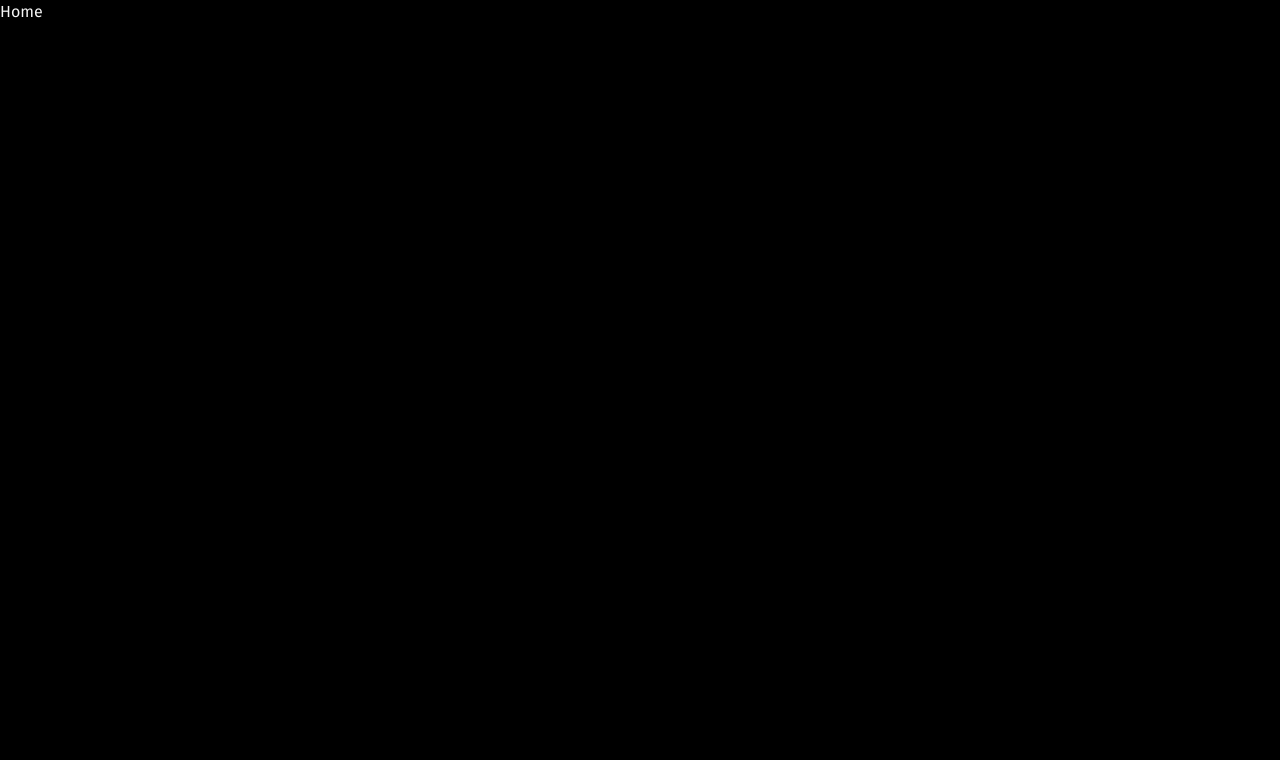
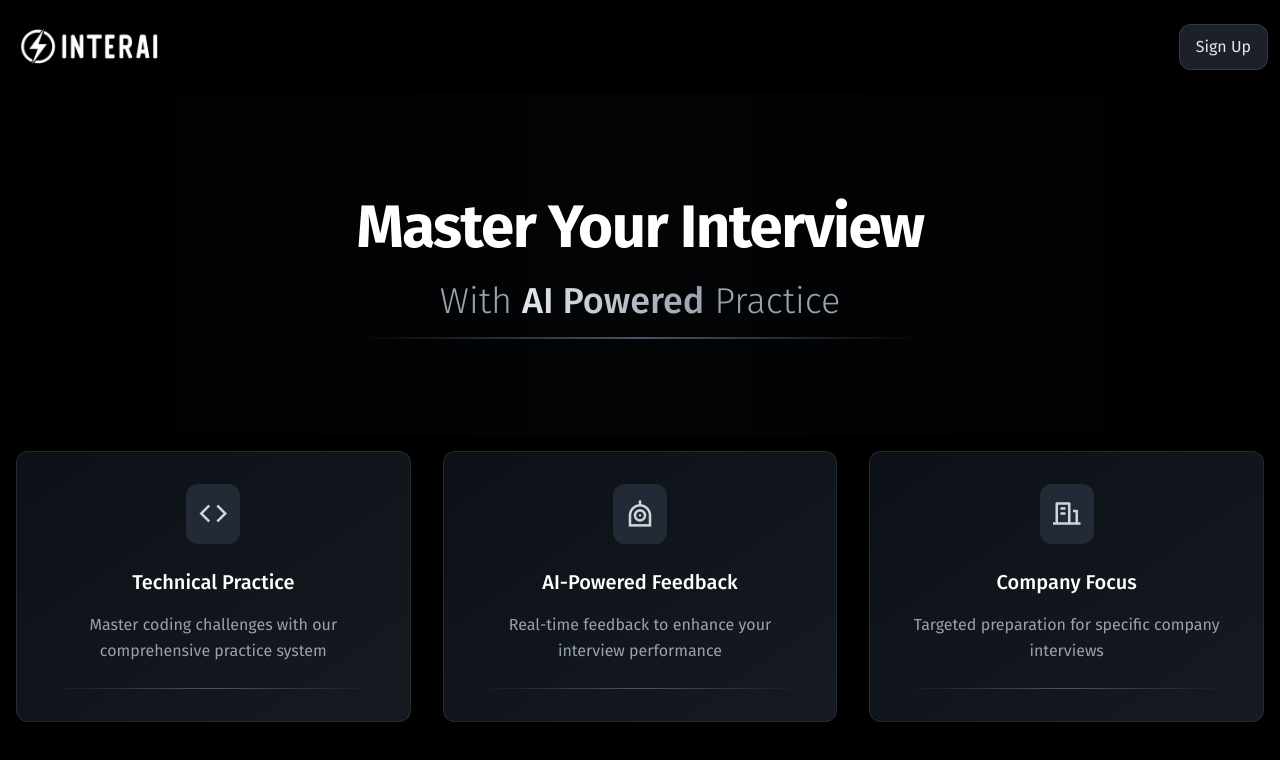
Before and after one commit to szatmarimihaly/InterAI-Project, a React (Vite) app: page / in a window 1280 px wide. Shown: the top 760 px of the page. Built offline with nearby package versions, Linux system fonts and the light colour scheme.

Commit message:
Landing page setup

```diff
--- a/src/components/AuthForm.jsx
+++ b/src/components/AuthForm.jsx
@@ -40,7 +40,7 @@ const AuthForm = ({ text, alreadyOrNot, RouteToButton, onClick }) => {
     return (
         <div className="min-h-screen flex items-center justify-center bg-auto bg-center"
              style={{ backgroundImage: "url('/bg.png')" }}>
-            <div className="bg-gray-900 p-8 rounded-lg shadow-lg w-96">
+            <div className="bg-gray-700/50 p-8 rounded-lg shadow-lg w-96">
                 <h1 className="text-2xl text-white font-bold mb-6">{text}</h1>
                 <form onSubmit={handleSubmit} className="space-y-4">
                     <label>Email:</label>
@@ -68,7 +68,7 @@ const AuthForm = ({ text, alreadyOrNot, RouteToButton, onClick }) => {
                     {error && <p className="text-red-500 mt-4 mb-4 text-sm text-center">{error}</p>}
                     <button
                         type="submit"
-                        className="text-white bg-gray-800 transition duration-300 ease-in-out hover:bg-gray-600 w-full rounded-lg h-10">
+                        className="text-white bg-gray-600/50 transition duration-300 ease-in-out hover:bg-gray-600 w-full rounded-lg h-10">
                         {text}
                     </button>
                 </form>
--- /dev/null
+++ b/src/components/HomeCard.jsx
@@ -0,0 +1,65 @@
+import React from "react"
+
+const HomeCard = () => {
+    return (
+      <div className="container mx-auto px-4 py-4">
+        <div className="grid grid-cols-1 md:grid-cols-3 gap-8">
+
+          <div className="bg-gradient-to-br from-gray-800/40 to-gray-700/40
+                        backdrop-blur-sm rounded-xl p-8
+                        border border-gray-700/50 shadow-lg">
+            <div className="flex justify-center mb-6">
+              <div className="p-3 bg-gray-700/50 rounded-xl">
+                <i className="ri-code-line text-3xl text-gray-300"></i>
+              </div>
+            </div>
+            <h3 className="text-xl font-medium text-white text-center mb-4">
+              Technical Practice
+            </h3>
+            <p className="text-gray-400 text-center leading-relaxed">
+              Master coding challenges with our comprehensive practice system
+            </p>
+            <div className="mt-6 w-full h-[1px] bg-gradient-to-r
+                          from-transparent via-gray-600 to-transparent" />
+          </div>
+
+          <div className="bg-gradient-to-br from-gray-800/40 to-gray-700/40
+                        backdrop-blur-sm rounded-xl p-8
+                        border border-gray-700/50 shadow-lg">
+            <div className="flex justify-center mb-6">
+              <div className="p-3 bg-gray-700/50 rounded-xl">
+                <i className="ri-robot-line text-3xl text-gray-300"></i>
+              </div>
+            </div>
+            <h3 className="text-xl font-medium text-white text-center mb-4">
+              AI-Powered Feedback
+            </h3>
+            <p className="text-gray-400 text-center leading-relaxed">
+              Real-time feedback to enhance your interview performance
+            </p>
+            <div className="mt-6 w-full h-[1px] bg-gradient-to-r
+                          from-transparent via-gray-600 to-transparent" />
+          </div>
+
+          <div className="bg-gradient-to-br from-gray-800/40 to-gray-700/40
+                        backdrop-blur-sm rounded-xl p-8
+                        border border-gray-700/50 shadow-lg">
+            <div className="flex justify-center mb-6">
+              <div className="p-3 bg-gray-700/50 rounded-xl">
+                <i className="ri-building-line text-3xl text-gray-300"></i>
+              </div>
+            </div>
+            <h3 className="text-xl font-medium text-white text-center mb-4">
+              Company Focus
+            </h3>
+            <p className="text-gray-400 text-center leading-relaxed">
+              Targeted preparation for specific company interviews
+            </p>
+            <div className="mt-6 w-full h-[1px] bg-gradient-to-r
+                          from-transparent via-gray-600 to-transparent" />
+          </div>
+        </div>
+      </div>
+  );
+};
+export default HomeCard
--- a/src/pages/Home.jsx
+++ b/src/pages/Home.jsx
@@ -1,8 +1,61 @@
 import React from 'react'
+import { useNavigate } from 'react-router-dom'
+import HomeCard from '../components/HomeCard';
 
 const Home = () => {
+
+  const navigate = useNavigate();
+
+  const goToSign = () => {
+    navigate("/sign-up")
+  };
+
   return (
-    <div>Home</div>
+    <div classname = "flex flex-col items-center">
+      <header className='flex justify-between items-center py-6 px-3'>
+        <img src="./interai_logo_white_no_bg.png" alt="InterAI Logo" className='w-30 md:w-40'/>
+        <button
+              className='group/btn flex items-center gap-2 px-4 py-2.5
+                      bg-gray-700/50 hover:bg-gray-600/50
+                      rounded-xl border border-gray-600/50
+                      transition-all duration-300 text-gray-200
+                      hover:border-gray-500'
+              onClick={goToSign}
+        >
+          Sign Up
+        </button>
+      </header>
+
+      <div className="relative text-center py-16 md:py-24">
+
+        <div className="absolute inset-0 bg-gradient-to-r
+                        from-transparent via-gray-800/10 to-transparent" />
+
+        <h1 className="relative inline-block">
+          <span className="block text-4xl md:text-6xl font-bold
+                          text-white tracking-tight leading-tight mb-4">
+              Master Your Interview
+          </span>
+          <span className="block text-2xl md:text-4xl text-gray-400
+                          font-light mt-2">
+              With{" "}
+              <span className="inline-block font-medium
+                             bg-gradient-to-r from-gray-200 to-gray-400
+                             bg-clip-text text-transparent">
+                  AI Powered
+              </span>
+              {" "}Practice
+            </span>
+
+            <div className="h-[2px] w-full mt-4
+                           bg-gradient-to-r from-transparent via-gray-600 to-transparent" />
+          </h1>
+        </div>
+
+        <HomeCard/>
+
+      </div>
+
   )
 }
 
```
